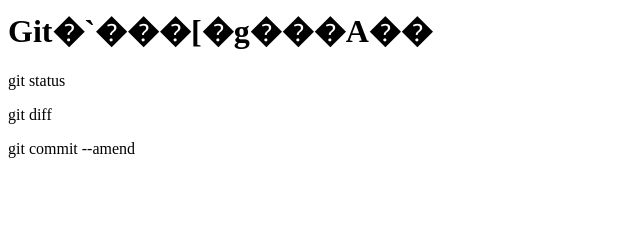
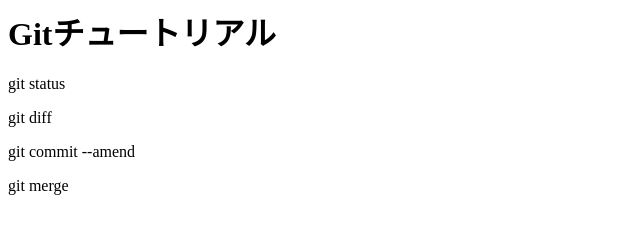
Before and after one commit to takumisato-211/git_tutorial, a plain HTML site: page index.html in a window 1280 px wide. Shown: the whole page, without its empty margins (0-640 px from the left). Drawn offline with Linux system fonts and the light colour scheme.

Commit message:
git mergeを追記

```diff
--- a/index.html
+++ b/index.html
@@ -1,4 +1,5 @@
-<h1>Git�`���[�g���A��</h1>
+<h1>Gitチュートリアル</h1>
 <p>git status</p>
 <p>git diff</p>
 <p>git commit --amend</p>
+<p>git merge</p>
```
